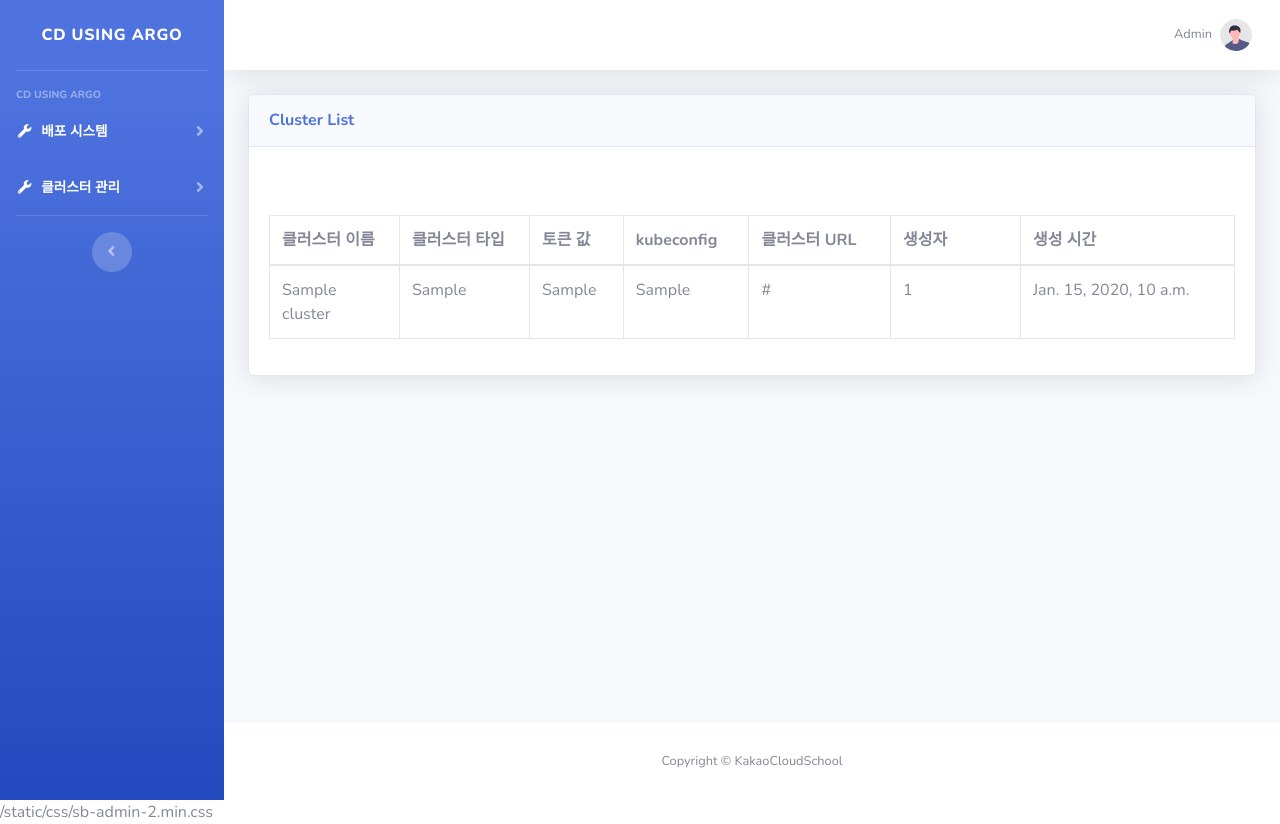
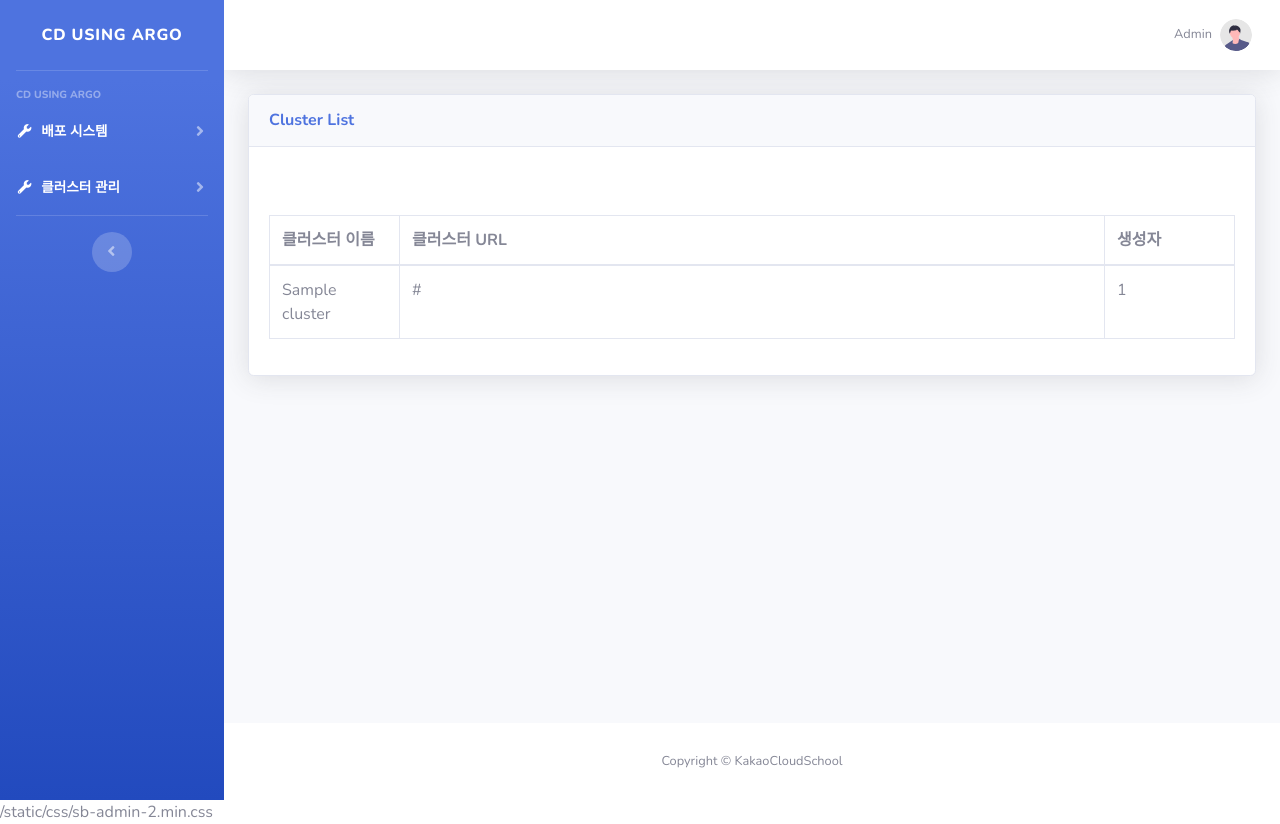
Before and after one commit to kakaocloudschool/Multi_ojigo, a Django app: page /cluster_list in a window 1280 px wide. Run offline with Django 4.2, Linux system fonts and the light colour scheme; a user stored in the database is signed in; tables that the repository leaves empty hold one stand-in row (values such as "Sample post"); some libraries are stand-ins or nearby versions.

Commit message:
make cluster_list

```diff
--- a/templates/app/cluster_list.html
+++ b/templates/app/cluster_list.html
@@ -15,12 +15,10 @@
                     <thead>
                         <tr>
                             <th style="width: 130px;">클러스터 이름</th>
-                            <th style="width: 130px;">클러스터 타입</th>
-                            <th>토큰 값</th>
-                            <th>kubeconfig</th>
+
                             <th>클러스터 URL</th>
                             <th style="width: 130px;">생성자</th>
-                            <th>생성 시간</th>
+
 
                         </tr>
                     </thead>
@@ -28,12 +26,10 @@
                         {% for cluster in cluster_list %}
                         <tr>
                             <td >{{ cluster.cluster_name }}</td>
-                            <td >{{ cluster.cluster_type }}</td>
-                            <td >{{ cluster.bearer_token }}</td>
-                            <td >{{ cluster.kubeconfig }}</td>
+
                             <td >{{ cluster.cluster_url }}</td>
                             <td >{{ cluster.user_id }}</td>
-                            <td >{{ cluster.insert_date }}</td>
+
 
                         </tr>
                         {% endfor %}
```
